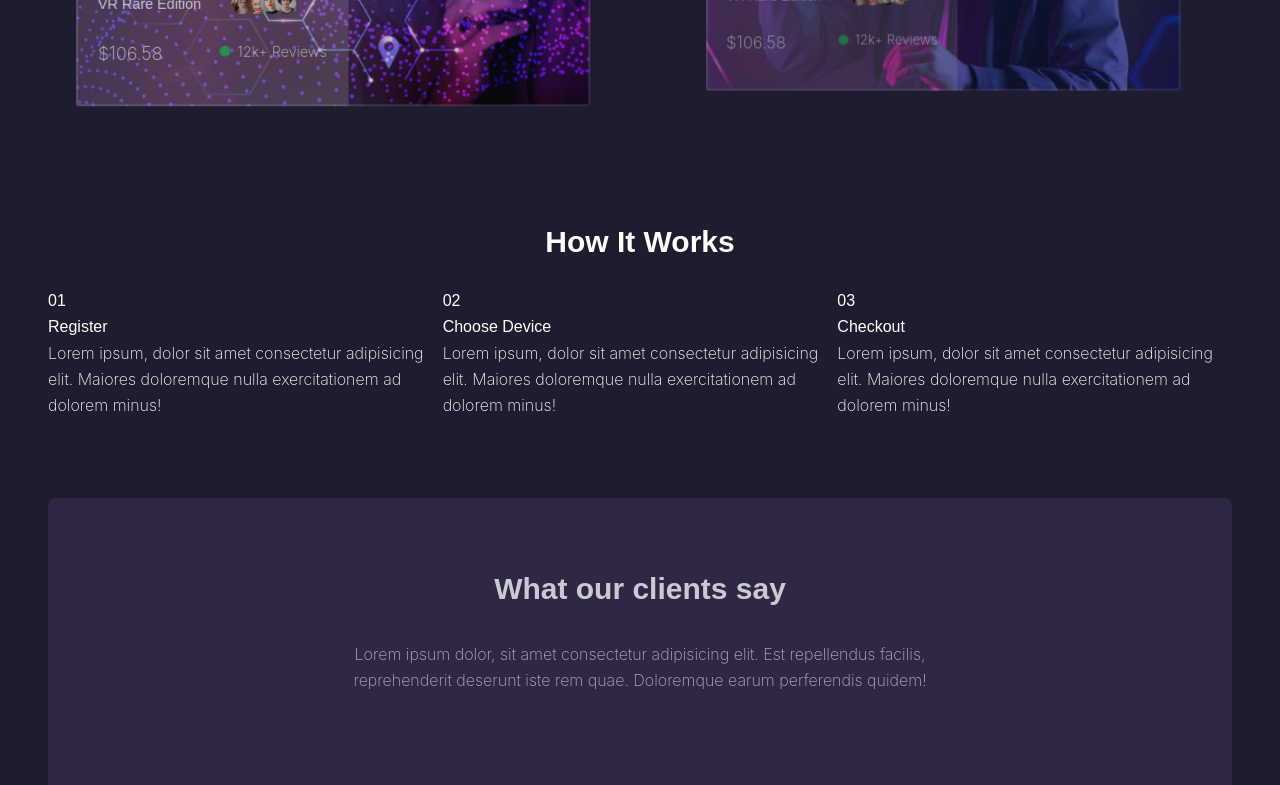
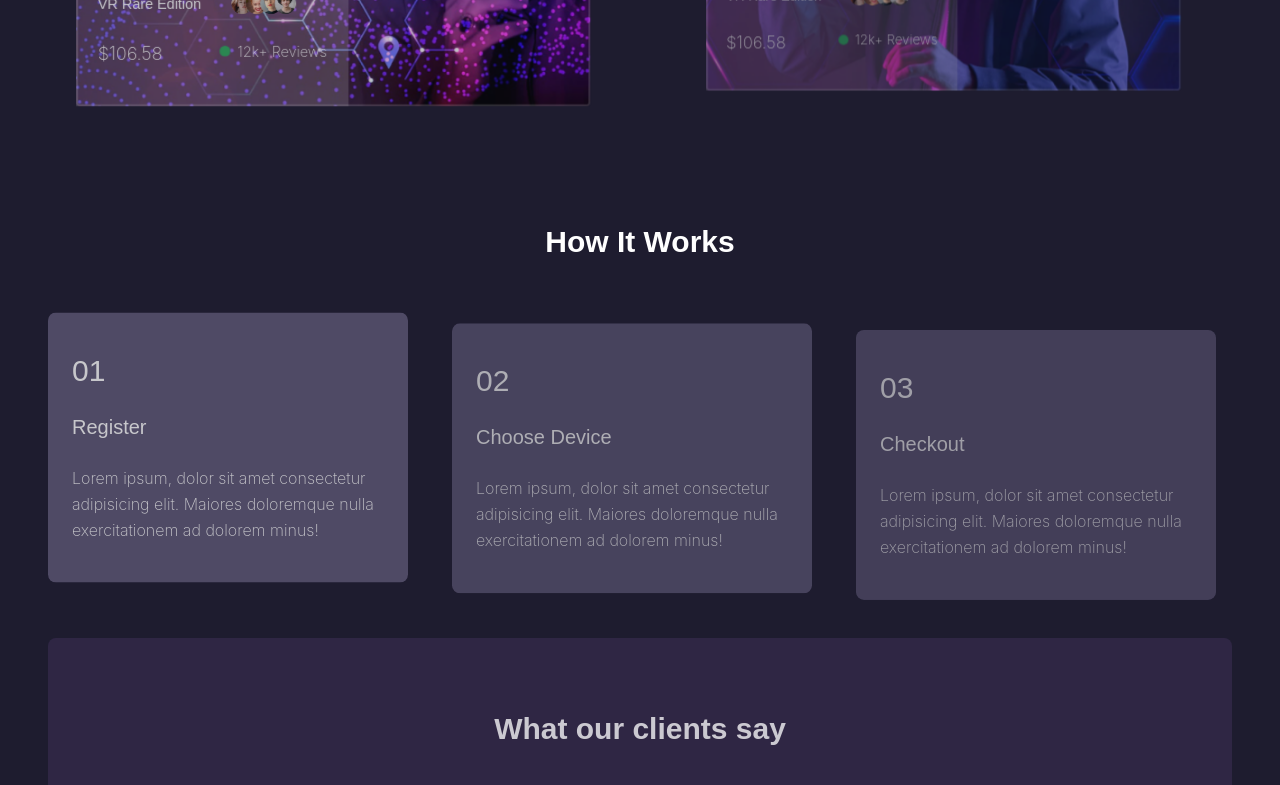
Before and after one commit to AbbasAnosh/Virtually---Virtual-Reality-Store-Landing-Page, a React (Create React App) app: page / in a window 1280 px wide. Shown: the part 2744-3529 px from the top of the page. Built offline with nearby package versions, Linux system fonts and the light colour scheme.

Commit message:
designed the Headsets and Works pages

```diff
--- a/src/components/Headsets.js
+++ b/src/components/Headsets.js
@@ -19,7 +19,13 @@ const Headsets = () => {
           >
             Various Kinds of VR <br /> Variants That We Offer
           </h2>
-          <button className="btn">See All</button>
+          <button
+            className="hidden lg:btn"
+            data-aos="fade-down"
+            data-aos-offset="300"
+          >
+            See All
+          </button>
         </div>
         <div className="grid gap-y-4 lg:grid-cols-2 lg:gap-9">
           <div
--- a/src/components/Works.js
+++ b/src/components/Works.js
@@ -8,28 +8,43 @@ const Works = () => {
           <h2 className="text-3xl font-bold text-center mb-7">How It Works</h2>
         </div>
 
-        <div className="grid gap-y-4 lg:grid-cols-3 md:grid-cols-2">
-          <div className="">
-            <h2 className="">01</h2>
-            <h3>Register</h3>
+        <div className="grid lg:gap-7 md:gap-6 gap-y-4 lg:grid-cols-3 md:grid-cols-2">
+          <div
+            className="max-w-[360px] bg-[#605978] p-6 pt-10 pb-10 rounded-lg"
+            data-aos="fade-up"
+            data-aos-offset="300"
+            data-aos-delay="1600"
+          >
+            <h2 className="text-3xl mb-6">01</h2>
+            <h3 className="text-xl mb-6">Register</h3>
             <p>
               Lorem ipsum, dolor sit amet consectetur adipisicing elit. Maiores
               doloremque nulla exercitationem ad dolorem minus!
             </p>
           </div>
 
-          <div>
-            <h2>02</h2>
-            <h3>Choose Device</h3>
+          <div
+            className="max-w-[360px] bg-[#605978] p-6 pt-10 pb-10 rounded-lg"
+            data-aos="fade-up"
+            data-aos-offset="300"
+            data-aos-delay="1800"
+          >
+            <h2 className="text-3xl mb-6">02</h2>
+            <h3 className="text-xl mb-6">Choose Device</h3>
             <p>
               Lorem ipsum, dolor sit amet consectetur adipisicing elit. Maiores
               doloremque nulla exercitationem ad dolorem minus!
             </p>
           </div>
 
-          <div>
-            <h2>03</h2>
-            <h3>Checkout</h3>
+          <div
+            className="max-w-[360px] bg-[#605978] p-6 pt-10 pb-10 rounded-lg"
+            data-aos="fade-up"
+            data-aos-offset="300"
+            data-aos-delay="1900"
+          >
+            <h2 className="text-3xl mb-6">03</h2>
+            <h3 className="text-xl mb-6">Checkout</h3>
             <p>
               Lorem ipsum, dolor sit amet consectetur adipisicing elit. Maiores
               doloremque nulla exercitationem ad dolorem minus!
```
